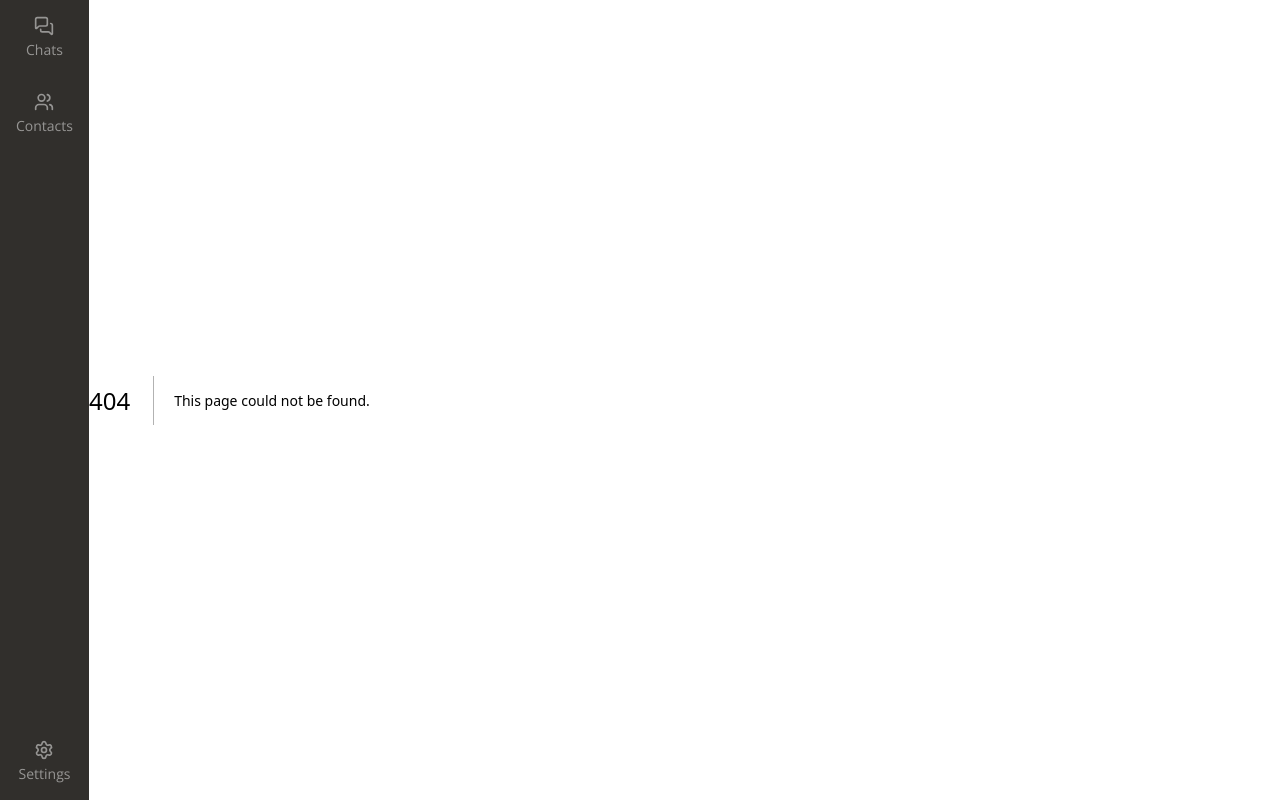
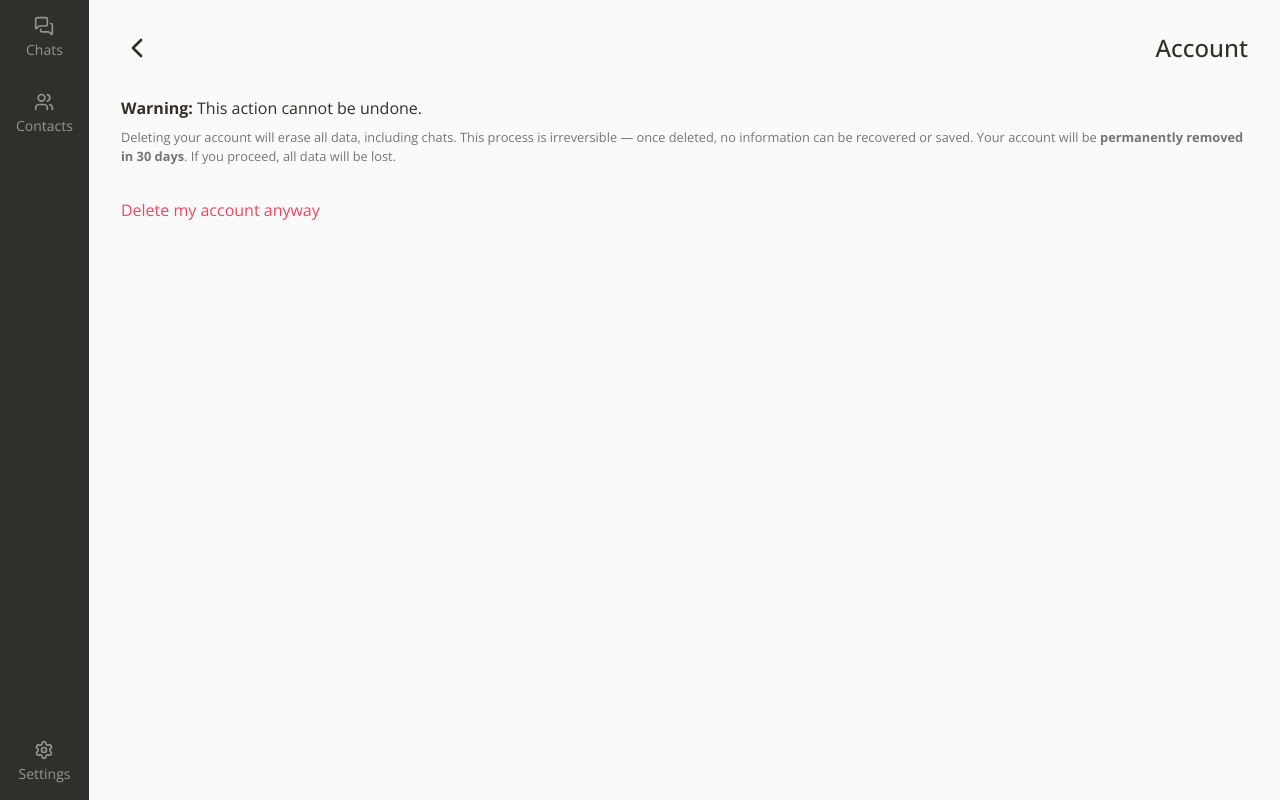
Before and after one commit to asxnah/chat, a Next.js app: page /settings/delete-account in a window 1280 px wide. Before the commit this address had no page. Built offline with nearby package versions, Linux system fonts and the light colour scheme.

Commit message:
feat: logout & delete account pages

```diff
--- a/app/(settings)/delete-account/page.tsx
+++ /dev/null
@@ -1,7 +0,0 @@
-"use client";
-
-const DeleteAccountPage = () => {
-  return <main>Delete Account</main>;
-};
-
-export default DeleteAccountPage;
--- a/app/(settings)/settings/page.tsx
+++ /dev/null
@@ -1,52 +0,0 @@
-"use client";
-
-import { RootState } from "@store/rootReducer";
-import { useSelector } from "react-redux";
-import { useRouter } from "next/navigation";
-
-import { User } from "@widgets/User";
-import { ActionButton } from "@ui/ActionButton";
-
-const SettingsPage = () => {
-  const router = useRouter();
-  const { name, email } = useSelector((state: RootState) => state.user.user);
-
-  const handleProfileClick = () => {
-    console.log("click");
-  };
-
-  const handleLogout = () => {
-    localStorage.removeItem("token");
-    router.push("/login");
-  };
-
-  return (
-    <main>
-      <User
-        id={""}
-        name={name}
-        email={email}
-        onClick={handleProfileClick}
-        isAccount
-      />
-
-      <ul>
-        <li>
-          <ActionButton text="Account" />
-        </li>
-        <li>
-          <ActionButton text="Appearance" />
-        </li>
-        <li>
-          <ActionButton text="Notifications" />
-        </li>
-      </ul>
-
-      <button className="m-8 text-red cursor-pointer" onClick={handleLogout}>
-        Log Out
-      </button>
-    </main>
-  );
-};
-
-export default SettingsPage;
--- /dev/null
+++ b/app/settings/delete-account/page.tsx
@@ -0,0 +1,57 @@
+"use client";
+
+import { useRouter } from "next/navigation";
+import { ChevronLeft } from "lucide-react";
+import { Confirm } from "@ui/Confirm";
+import { useState } from "react";
+
+const DeleteAccountPage = () => {
+  const router = useRouter();
+
+  const [showConfirm, setShowConfirm] = useState(false);
+
+  const handleDeleteAccount = () => {
+    setShowConfirm(true);
+  };
+
+  const confirmDeleteAccount = () => {
+    localStorage.removeItem("token");
+    router.push("/signup");
+  };
+
+  return (
+    <>
+      <main className="relative h-full overflow-y-auto p-8 flex flex-col gap-8">
+        <div className="flex items-center justify-between">
+          <ChevronLeft className="h-full w-auto" />
+          <h1 className="font-medium text-2xl">Account</h1>
+        </div>
+        <div className="flex flex-col gap-2">
+          <p>
+            <span className="font-bold">Warning:</span> This action cannot be
+            undone.
+          </p>
+          <small className="text-darkgrey">
+            Deleting your account will erase all data, including chats. This
+            process is irreversible — once deleted, no information can be
+            recovered or saved. Your account will be{" "}
+            <span className="font-bold">permanently removed in 30 days</span>.
+            If you proceed, all data will be lost.
+          </small>
+        </div>
+        <button className="text-left text-red" onClick={handleDeleteAccount}>
+          Delete my account anyway
+        </button>
+      </main>
+      {showConfirm && (
+        <Confirm
+          content="Delete account permanently?"
+          onDecline={() => setShowConfirm(false)}
+          onSubmit={confirmDeleteAccount}
+        />
+      )}
+    </>
+  );
+};
+
+export default DeleteAccountPage;
--- /dev/null
+++ b/app/settings/page.tsx
@@ -0,0 +1,75 @@
+"use client";
+
+import { useState } from "react";
+import { RootState } from "@store/rootReducer";
+import { useSelector } from "react-redux";
+import { useRouter } from "next/navigation";
+
+import { User } from "@widgets/User";
+import { ActionButton } from "@ui/ActionButton";
+import { Confirm } from "@ui/Confirm";
+
+const SettingsPage = () => {
+  const router = useRouter();
+
+  const { name, email } = useSelector((state: RootState) => state.user.user);
+
+  const [showConfirm, setShowConfirm] = useState(false);
+
+  const handleProfileClick = () => {
+    console.log("click");
+  };
+
+  const handleLogout = () => {
+    localStorage.removeItem("token");
+    router.push("/login");
+  };
+
+  const confirmLogout = () => {
+    setShowConfirm(false);
+    handleLogout();
+  };
+
+  return (
+    <>
+      <main>
+        <User
+          id={""}
+          name={name}
+          email={email}
+          onClick={handleProfileClick}
+          isAccount
+        />
+        <ul>
+          <li>
+            <ActionButton
+              text="Account"
+              destination="/settings/delete-account"
+            />
+          </li>
+          <li>
+            <ActionButton text="Appearance" />
+          </li>
+          <li>
+            <ActionButton text="Notifications" />
+          </li>
+        </ul>
+        <button
+          className="m-8 text-red cursor-pointer"
+          onClick={() => setShowConfirm(true)}
+        >
+          Log Out
+        </button>
+      </main>
+      {showConfirm && (
+        <Confirm
+          content="Log out?"
+          onDecline={() => setShowConfirm(false)}
+          onSubmit={confirmLogout}
+        />
+      )}
+    </>
+  );
+};
+
+export default SettingsPage;
--- a/src/shared/ui/Confirm/Confirm.tsx
+++ b/src/shared/ui/Confirm/Confirm.tsx
@@ -4,45 +4,45 @@ interface ConfirmProps {
   // Текстовое содержимое сообщения подтверждения
   content: string;
   // Функция, вызываемая при подтверждении (Yes)
-  submit: () => void;
+  onSubmit: () => void;
   // Функция, вызываемая при отказе (No), получает событие клика
   onDecline: (e: MouseEvent<HTMLButtonElement>) => void;
 }
 
-export const Confirm = ({ content, submit, onDecline }: ConfirmProps) => {
-  // Обработчик отправки формы, предотвращает стандартное поведение и вызывает submit
-  const onSubmit = (e: FormEvent<HTMLFormElement>) => {
+export const Confirm = ({ content, onSubmit, onDecline }: ConfirmProps) => {
+  // Обработчик отправки формы, предотвращает стандартное поведение и вызывает onSubmit
+  const submit = (e: FormEvent<HTMLFormElement>) => {
     e.preventDefault();
-    submit();
+    onSubmit();
   };
 
   return (
+    <div className="h-full w-full bg-screen-dim fixed top-0 left-0 flex items-center justify-center">
       <form
         className="w-75 rounded-xl bg-white overflow-hidden"
-      onSubmit={onSubmit}
+        onSubmit={submit}
       >
         {/* Сообщение подтверждения */}
         <p className="p-4">{content}</p>
-
         {/* Кнопки подтверждения и отказа */}
-      <div className="flex">
+        <div className="grid grid-cols-2">
           {/* Кнопка подтверждения: отправка формы */}
           <button
             type="submit"
-          className="flex-1 p-3 px-4 border-0 text-center text-base text-red cursor-pointer"
+            className="p-3 px-4 border-0 text-center text-base text-red cursor-pointer"
           >
             Yes
           </button>
-
           {/* Кнопка отказа: вызывает onDecline */}
           <button
             type="button"
-          className="flex-1 p-3 px-8 border-0 text-center text-base cursor-pointer"
+            className="p-3 px-8 border-0 text-center text-base cursor-pointer"
             onClick={onDecline}
           >
             No
           </button>
         </div>
       </form>
+    </div>
   );
 };
--- a/src/store/slices/chats.tsx
+++ b/src/store/slices/chats.tsx
@@ -15,9 +15,11 @@ export const chatsPreviewSlice = createSlice({
   initialState,
   reducers: {
     setChats: (state: Chats, action: PayloadAction<Chat[]>) => {
-      state.chats = action.payload.sort(
-        (a, b) => getLastMessageTime(b) - getLastMessageTime(a),
-      );
+      if (action.payload.length === 0) {
+        state.chats = action.payload.sort(
+          (a, b) => getLastMessageTime(b) - getLastMessageTime(a),
+        );
+      }
     },
     addChat: (state: Chats, action: PayloadAction<Chat>) => {
       state.chats.push(action.payload);
```
Lines whose indentation alone changed are shown as unchanged.
